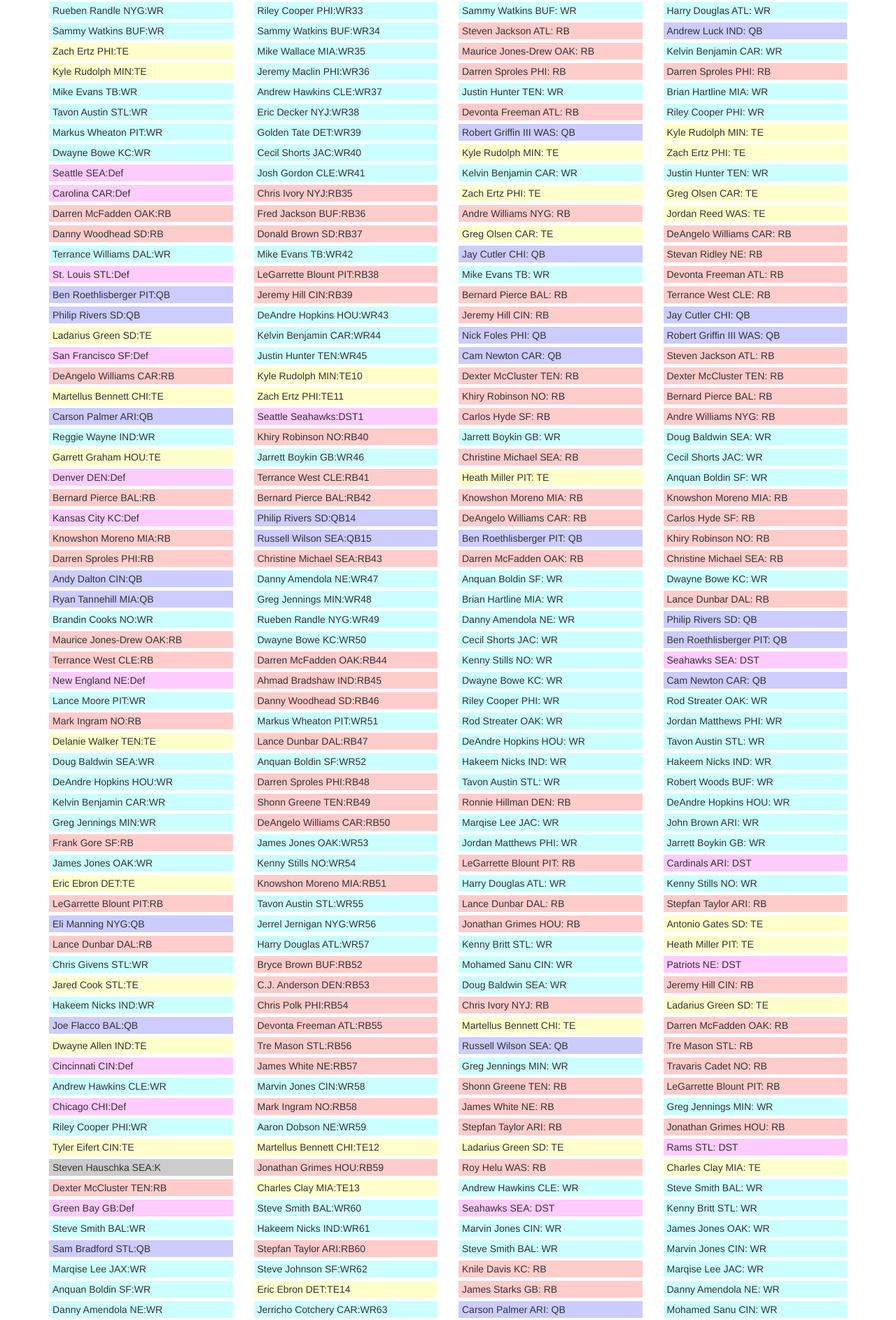
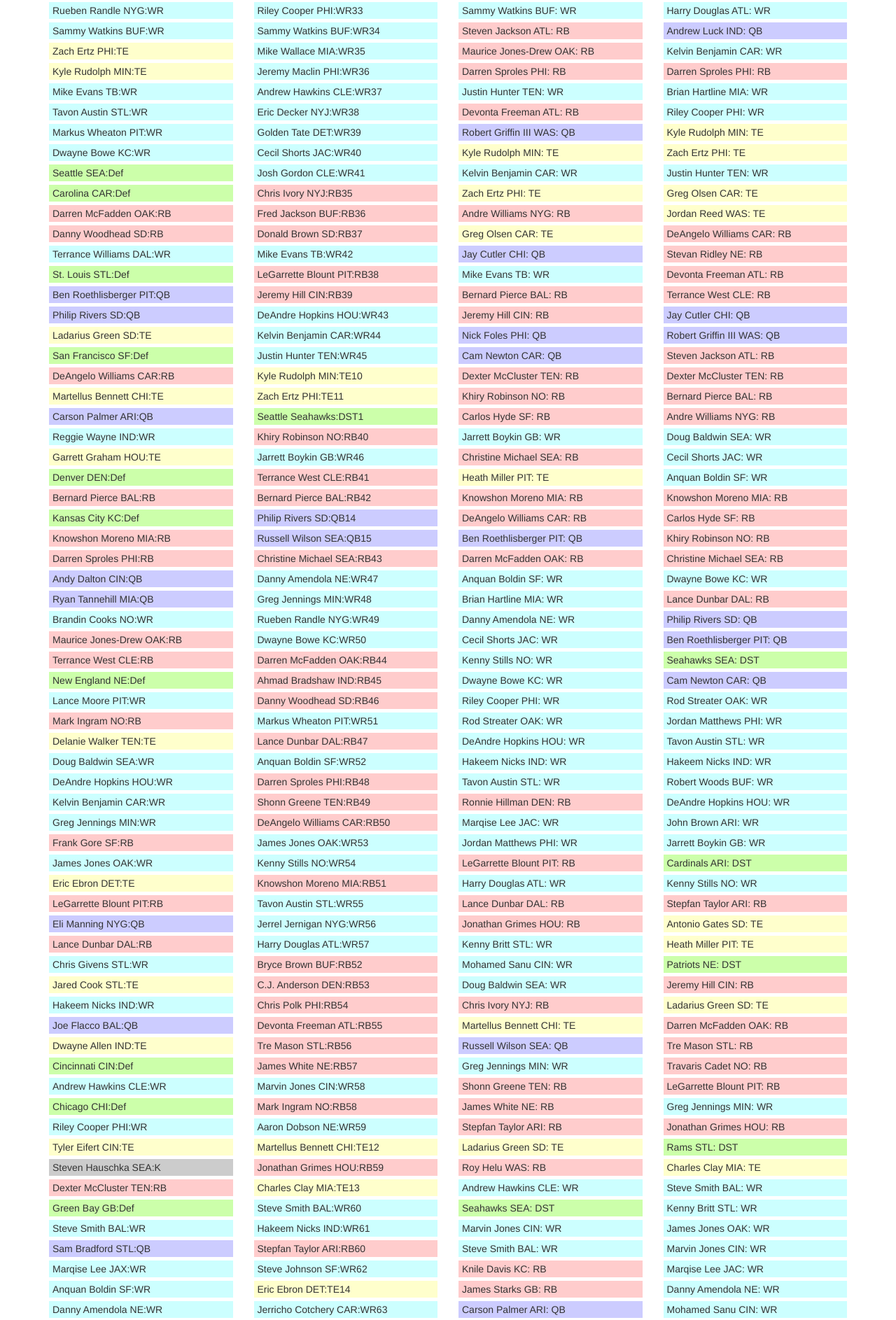
Before and after one commit to miketramontano/flea-flicker, a PHP site: page /ff.php in a window 1280 px wide. Shown: the part 2574-4460 px from the top of the page at 70% size. Run offline with PHP 8.4, Linux system fonts and the light colour scheme; some libraries are stand-ins or nearby versions.

Commit message:
tweak: defense color

```diff
--- a/ff.php
+++ b/ff.php
@@ -25,7 +25,7 @@
 			.pos-rb, .pos-fb { background-color: #fcc; }
 			.pos-wr { background-color: #cff; }
 			.pos-te { background-color: #ffc; }
-			.pos-dst, .pos-def { background-color: #fcf; }
+			.pos-dst, .pos-def { background-color: #cfa; }
 			.pos-k { background-color: #ccc; }
 			.taken {
 				background-color: #fff;
```
